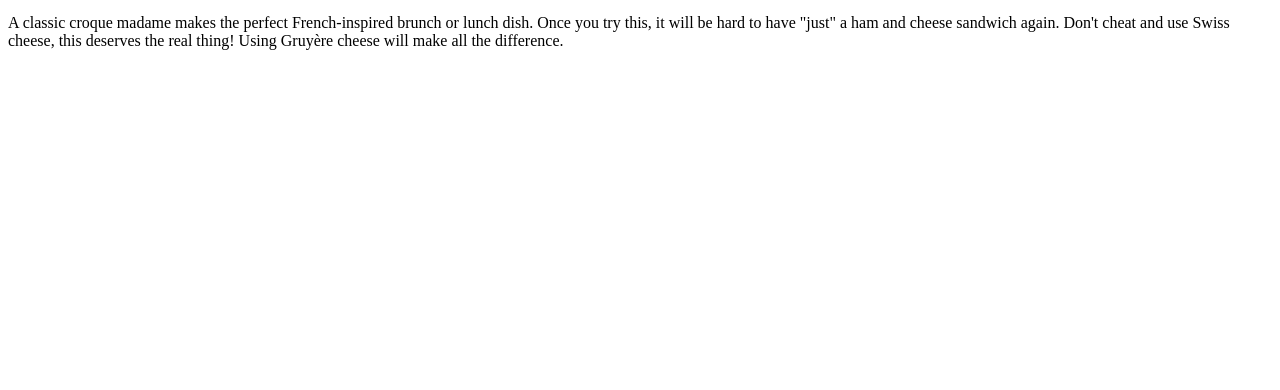
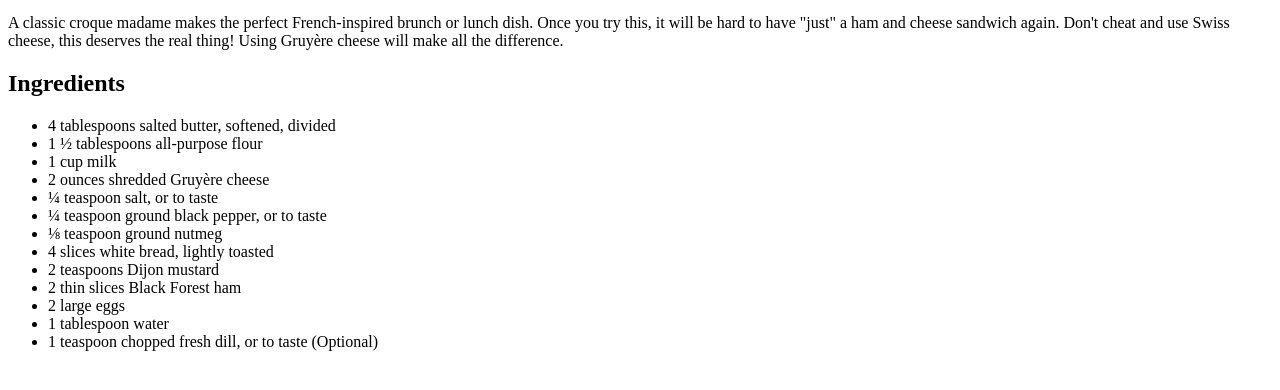
Before and after one commit to natiShime/odin-recipes, a plain HTML site: page recipes/croque_madame.html in a window 1280 px wide. Shown: the part 386-776 px from the top of the page. Drawn offline with Linux system fonts and the light colour scheme.

Commit message:
Add the ingredients list

```diff
--- a/recipes/croque_madame.html
+++ b/recipes/croque_madame.html
@@ -13,5 +13,26 @@
             Don't cheat and use Swiss cheese, this deserves the real thing! Using Gruyère cheese
             will make all the difference.</p>
     </div>
+    <div>
+        <h2>Ingredients</h2>
+        <ul>
+            <li>4 tablespoons salted butter, softened, divided </li>
+            <li>1 ½ tablespoons all-purpose flour</li>
+            <li>1 cup milk</li>
+            <li>2 ounces shredded Gruyère cheese</li>
+            <li>¼ teaspoon salt, or to taste</li>
+            <li>¼ teaspoon ground black pepper, or to taste</li>
+            <li>⅛ teaspoon ground nutmeg</li>
+            <li>4 slices white bread, lightly toasted</li>
+            <li>2 teaspoons Dijon mustard</li>
+            <li>2 thin slices Black Forest ham</li>
+            <li>2 large eggs</li>
+            <li>1 tablespoon water</li>
+            <li>1 teaspoon chopped fresh dill, or to taste (Optional)</li>
+
+
+     </ul>
+    </div>
+
 </body>
 </html>
```
